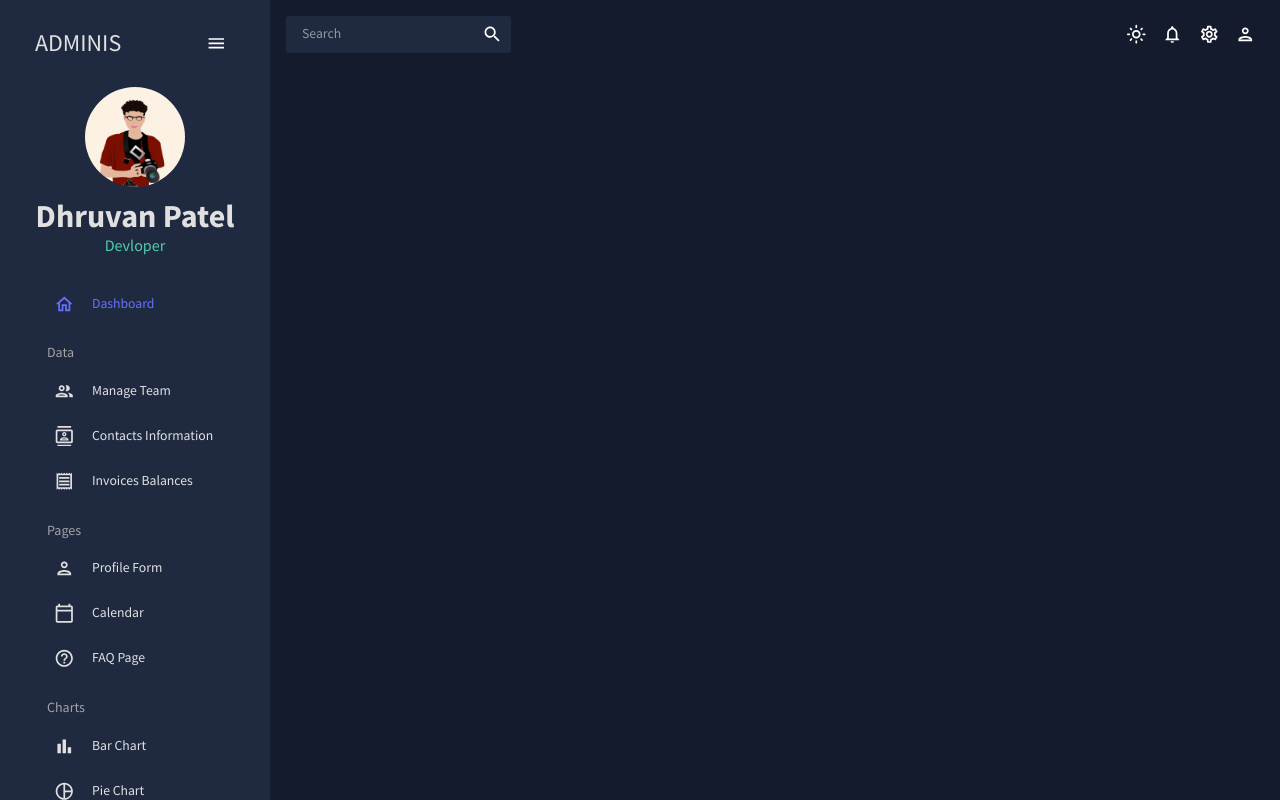
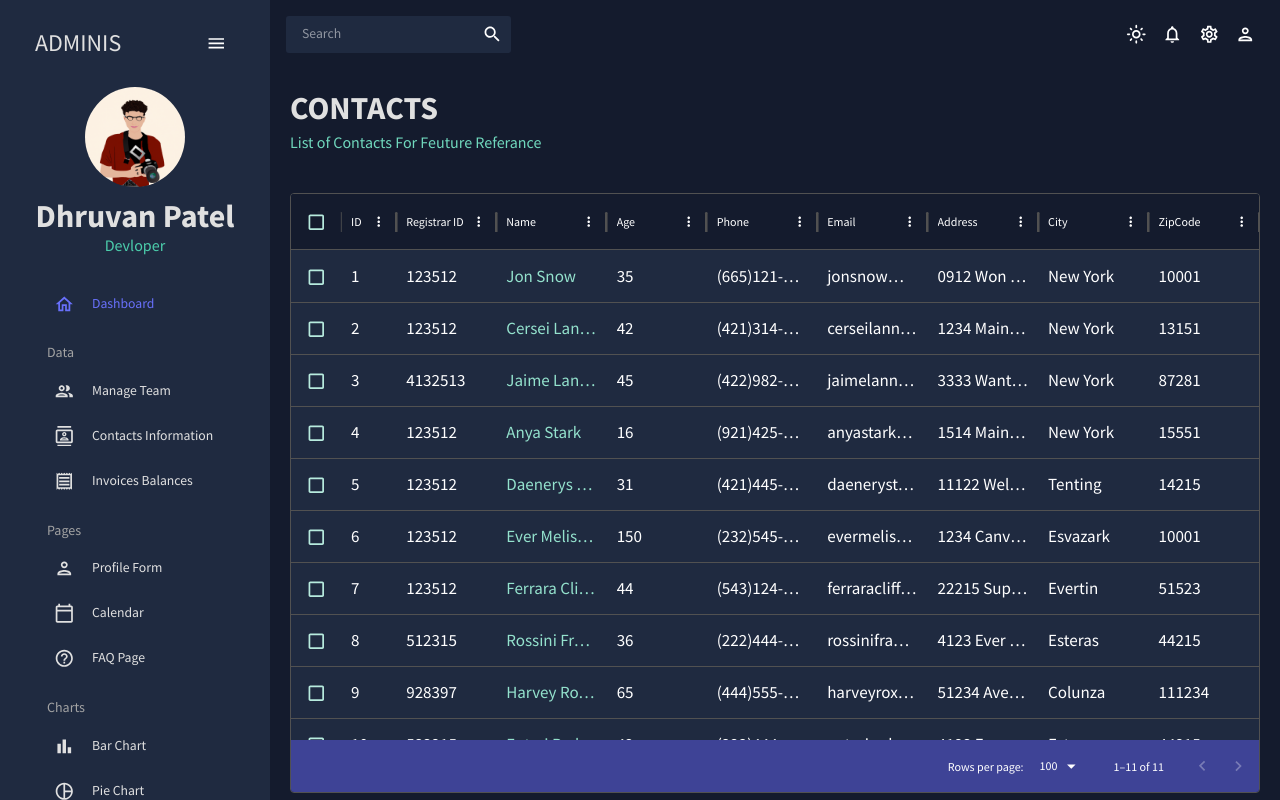
Before and after one commit to dhruvan005/Admin-Deshboard, a React (Vite) app: page /contacts in a window 1280 px wide. Built offline with nearby package versions, Linux system fonts and the light colour scheme.

Commit message:
data section done

```diff
--- a/src/App.jsx
+++ b/src/App.jsx
@@ -3,11 +3,11 @@ import { Routes, Route } from "react-router-dom";
 import Topbar from "./scenes/global/Topbar";
 import Sidebar from "./scenes/global/Sidebar";
 import Dashboard from "./scenes/dashbord";
-import Team from "./scenes/team";
-// import Invoices from "./scenes/invoices";
-// import Contacts from "./scenes/contacts";
+import Team from "./scenes/team/Team";
+import Invoices from "./scenes/invoices/Invoices";
+import Contacts from "./scenes/contacts/Contacts";
 // import Bar from "./scenes/bar";
-// import Form from "./scenes/form";
+import Form from "./scenes/form/Form"
 // import Line from "./scenes/line";
 // import Pie from "./scenes/pie";
 // import FAQ from "./scenes/faq";
@@ -32,10 +32,10 @@ function App() {
              <Routes>
               <Route path="/" element={<Dashboard />} />
                <Route path="/team" element={<Team />} />
-             {/* <Route path="/contacts" element={<Contacts />} />
-              <Route path="/invoices" element={<Invoices />} />
-              <Route path="/form" element={<Form />} />
-              <Route path="/bar" element={<Bar />} />
+             <Route path="/contacts" element={<Contacts />} />
+             <Route path="/invoices" element={<Invoices />} />
+               <Route path="/form" element={<Form />} />
+               {/*<Route path="/bar" element={<Bar />} />
               <Route path="/pie" element={<Pie />} />
               <Route path="/line" element={<Line />} />
               <Route path="/faq" element={<FAQ />} />
--- /dev/null
+++ b/src/scenes/contacts/Contacts.jsx
@@ -0,0 +1,113 @@
+import React from 'react';
+import { Box, Toolbar, Typography, useTheme } from '@mui/material';
+import { DataGrid,GridToolbar } from '@mui/x-data-grid';
+import { tokens } from '../../theme';
+import AdminPanelSettingsOutlinedIcon from "@mui/icons-material/AdminPanelSettingsOutlined";
+import LockOpenOutlinedIcon from "@mui/icons-material/LockOpenOutlined";
+import SecurityOutlinedIcon from "@mui/icons-material/SecurityOutlined";
+import Header from '../../components/header';
+import { mockDataContacts, mockDataTeam } from "../../data/mockData";
+
+
+const Contacts = () => {
+
+    const theme = useTheme();
+    const colors = tokens(theme.palette.mode);
+
+    const columns = [
+        {
+            field: "id",
+            headerName: "ID",flex:0.5
+        },
+        { field: "registrarId",
+            headerName: " Registrar ID",},
+        {
+            field: "name",
+            headerName: "Name",
+            flex: 1,
+            cellClassName: "name-column--cell",
+        },
+
+        {
+            field: "age",
+            headerName: "Age",
+            type: "number",
+            headerAlign: "left",
+            align: "left",
+
+        },
+        {
+            field: "phone",
+            headerName: "Phone",
+            flex: 1,
+
+        },
+        {
+            field: "email",
+            headerName: "Email",
+            flex: 1,
+
+        },
+        {
+            field: "address",
+            headerName: "Address",
+            flex: 1,
+        },
+        {
+            field: "city",
+            headerName: "City",
+            flex: 1,
+        },
+        {
+            field: "zipCode",
+            headerName: "ZipCode",
+            flex: 1,
+        },
+
+
+    ]
+    return (
+        <Box m="20px">
+           <Header title="CONTACTS" subtitle="List of Contacts For Feuture Referance " />
+      <Box
+        m="40px 0 0 0"
+        height="75vh"
+        sx={{
+          "& .MuiDataGrid-root": {
+
+          },
+          "& .MuiDataGrid-cell": {
+            fontSize:"17px"
+          },
+          "& .name-column--cell": {
+            color: colors.greenAccent[300],
+          },
+          "& .MuiDataGrid-columnHeaders": {
+            backgroundColor: colors.blueAccent[700],
+            borderBottom: "none",
+          },
+          "& .MuiDataGrid-virtualScroller": {
+            backgroundColor: colors.primary[400],
+          },
+          "& .MuiDataGrid-footerContainer": {
+            borderTop: "none",
+            backgroundColor: colors.blueAccent[700],
+          },
+          "& .MuiCheckbox-root": {
+            color: `${colors.greenAccent[200]} !important`,
+          },
+          "& .MuiDataGrid-toolbarContainer .MuiButton-text":{
+            color:`${colors.grey[100]} !important`
+          }
+        }}
+      >
+        <DataGrid checkboxSelection
+        rows={mockDataContacts}
+        columns={columns}
+        components={{Toolbar:GridToolbar}} />
+      </Box>
+        </Box>
+    );
+}
+
+export default Contacts;
--- /dev/null
+++ b/src/scenes/form/Form.jsx
@@ -0,0 +1,13 @@
+import React from 'react';
+
+const Form = () => {
+    return (
+        <div>
+            <h1>
+                hi
+            </h1>
+        </div>
+    );
+}
+
+export default Form;
--- /dev/null
+++ b/src/scenes/invoices/Invoices.jsx
@@ -0,0 +1,97 @@
+
+import React from 'react';
+import { Box, Toolbar, Typography, useTheme } from '@mui/material';
+import { DataGrid,GridToolbar } from '@mui/x-data-grid';
+import { tokens } from '../../theme';
+import { mockDataInvoices } from "../../data/mockData";
+import Header from '../../components/header';
+
+const Invoices = () => {
+
+    const theme = useTheme();
+    const colors = tokens(theme.palette.mode);
+
+    const columns = [
+        {
+            field: "id",
+            headerName: "ID",flex:0.5
+        },
+
+        {
+            field: "name",
+            headerName: "Name",
+            flex: 1,
+            cellClassName: "name-column--cell",
+        },
+        {
+            field: "email",
+            headerName: "Email",
+            flex: 1,
+
+        },
+        {
+            field: "cost",
+            headerName: "Cost",
+            flex: 1,
+
+        },
+        {
+            field: "phone",
+            headerName: "Phone",
+            flex: 1,
+
+        },
+        {
+            field: "date",
+            headerName: "Date",
+            flex: 1,
+        },
+
+
+
+    ]
+    return (
+        <Box m="20px">
+           <Header title="INVOICES" subtitle="List of Invoices For Referance " />
+      <Box
+        m="40px 0 0 0"
+        height="75vh"
+        sx={{
+          "& .MuiDataGrid-root": {
+
+          },
+          "& .MuiDataGrid-cell": {
+            fontSize:"17px"
+          },
+          "& .name-column--cell": {
+            color: colors.greenAccent[300],
+          },
+          "& .MuiDataGrid-columnHeaders": {
+            backgroundColor: colors.blueAccent[700],
+            borderBottom: "none",
+          },
+          "& .MuiDataGrid-virtualScroller": {
+            backgroundColor: colors.primary[400],
+          },
+          "& .MuiDataGrid-footerContainer": {
+            borderTop: "none",
+            backgroundColor: colors.blueAccent[700],
+          },
+          "& .MuiCheckbox-root": {
+            color: `${colors.greenAccent[200]} !important`,
+          },
+          "& .MuiDataGrid-toolbarContainer .MuiButton-text":{
+            color:`${colors.grey[100]} !important`
+          }
+        }}
+      >
+        <DataGrid checkboxSelection
+        rows={mockDataInvoices}
+        columns={columns}
+        components={{Toolbar:GridToolbar}} />
+      </Box>
+        </Box>
+    );
+}
+
+export default Invoices;
--- a/src/scenes/team/index.jsx
+++ b/src/scenes/team/Team.jsx
@@ -5,9 +5,8 @@ import { tokens } from '../../theme';
 import AdminPanelSettingsOutlinedIcon from "@mui/icons-material/AdminPanelSettingsOutlined";
 import LockOpenOutlinedIcon from "@mui/icons-material/LockOpenOutlined";
 import SecurityOutlinedIcon from "@mui/icons-material/SecurityOutlined";
-import Header from "../../components/Header";
 import { mockDataTeam } from "../../data/mockData";
-
+import Header from '../../components/header';
 
 const Team = () => {
 
@@ -91,6 +90,7 @@ const Team = () => {
           },
           "& .MuiDataGrid-cell": {
 
+            fontSize:"17px"
           },
           "& .name-column--cell": {
             color: colors.greenAccent[300],
@@ -105,6 +105,7 @@ const Team = () => {
           "& .MuiDataGrid-footerContainer": {
             borderTop: "none",
             backgroundColor: colors.blueAccent[700],
+
           },
           "& .MuiCheckbox-root": {
             color: `${colors.greenAccent[200]} !important`,
```
